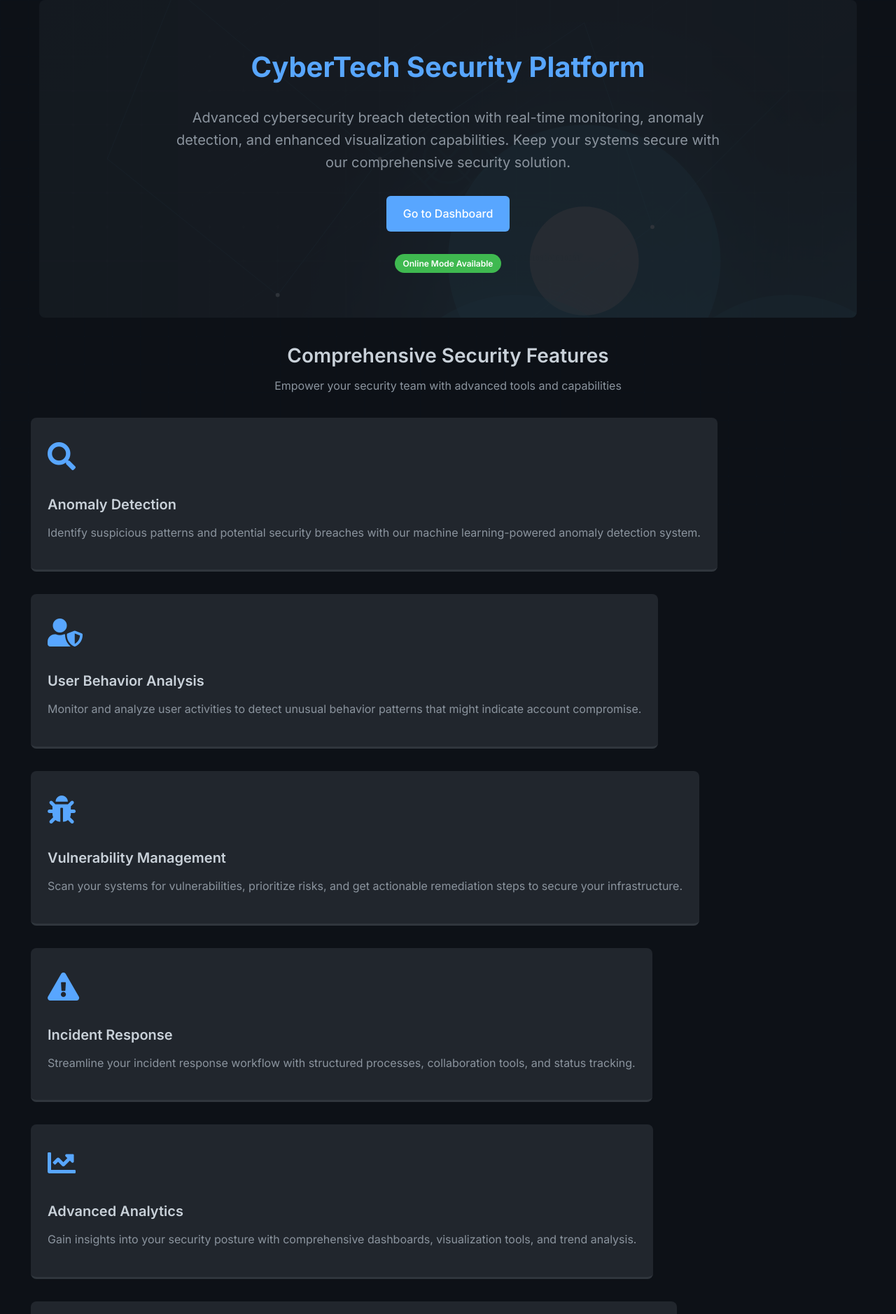
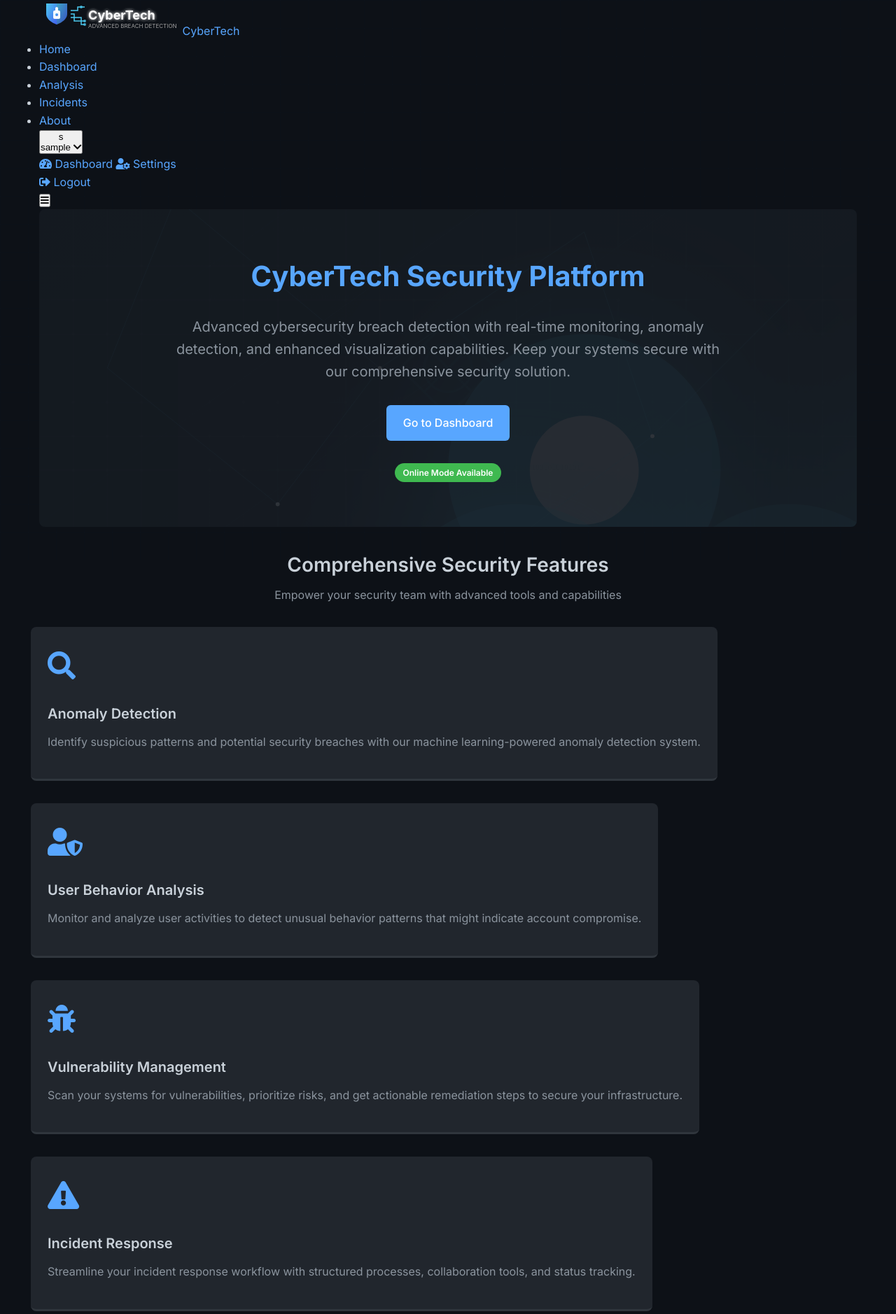
Before and after one commit to shhh6666/CyberShieldIntelligence, a Flask app: template templates/home.html in a window 1280 px wide. Shown: the top 1878 px of the page at 70% size. Run offline with Flask 3, Linux system fonts and the light colour scheme; the template is opened without the code that fills it, so the values that code supplies are empty; a user stored in the database is signed in; tables that the repository leaves empty hold one stand-in row (values such as "Sample post"); one stand-in notice (Sample message) is shown; some libraries are stand-ins or nearby versions.

Commit message:
Add home page with navigation links for easy access to all major sections
Implements a new 'home' route and layout using Flask, adding navigation links to the dashboard and other key sections.

Replit-Commit-Author: Agent
Replit-Commit-Session-Id: f17c579f-63a6-4378-b7ee-a74191fe1767
Replit-Commit-Screenshot-Url: https://storage.googleapis.com/screenshot-production-us-central1/35dbfeac-790f-4bad-9c87-6d98d5b470d2/00e45c5b-e11b-49d2-bb2b-5f0a888522c2.jpg

```diff
--- a/templates/home.html
+++ b/templates/home.html
@@ -1,4 +1,4 @@
-{% extends "layout.html" %}
+{% extends "layout_with_home.html" %}
 
 {% block title %}Home - CyberTech{% endblock %}
 
--- /dev/null
+++ b/templates/layout_with_home.html
@@ -0,0 +1,156 @@
+<!DOCTYPE html>
+<html lang="en">
+<head>
+    <meta charset="UTF-8">
+    <meta name="viewport" content="width=device-width, initial-scale=1.0">
+    <meta http-equiv="X-UA-Compatible" content="ie=edge">
+    <title>{% block title %}CyberTech - Cybersecurity Breach Detection System{% endblock %}</title>
+
+    <!-- Favicon -->
+    <link rel="icon" type="image/svg+xml" href="{{ url_for('static', filename='images/logo.svg') }}">
+
+    <!-- Font -->
+    <link href="https://fonts.googleapis.com/css2?family=Inter:wght@300;400;500;600;700&display=swap" rel="stylesheet">
+
+    <!-- Icons -->
+    <link rel="stylesheet" href="https://cdnjs.cloudflare.com/ajax/libs/font-awesome/5.15.4/css/all.min.css">
+
+    <!-- CSS -->
+    <link rel="stylesheet" href="{{ url_for('static', filename='css/main.css') }}">
+    {% block extra_css %}{% endblock %}
+
+    <!-- Chart.js -->
+    <script src="https://cdn.jsdelivr.net/npm/chart.js@3.7.1/dist/chart.min.js"></script>
+
+    <!-- Add manifest for PWA support -->
+    <link rel="manifest" href="{{ url_for('static', filename='manifest.json') }}">
+
+    <!-- Add meta tags for PWA -->
+    <meta name="theme-color" content="#151920">
+    <meta name="apple-mobile-web-app-capable" content="yes">
+    <meta name="apple-mobile-web-app-status-bar-style" content="black-translucent">
+    <meta name="apple-mobile-web-app-title" content="CyberTech">
+
+    <!-- Offline caching -->
+    <link rel="preload" href="{{ url_for('static', filename='css/main.css') }}" as="style">
+    <link rel="preload" href="{{ url_for('static', filename='js/main.js') }}" as="script">
+</head>
+<body>
+    <div class="background-pattern"></div>
+
+    <!-- Header Navigation -->
+    <header class="main-header">
+        <div class="container">
+            <div class="header-content">
+                <div class="logo">
+                    <a href="{{ url_for('home.index') }}">
+                        <img src="{{ url_for('static', filename='images/logo.svg') }}" alt="CyberTech Logo">
+                        <span>CyberTech</span>
+                    </a>
+                </div>
+
+                <nav class="main-nav">
+                    <ul class="nav-list">
+                        <li class="nav-item">
+                            <a href="{{ url_for('home.index') }}" class="nav-link {% if request.endpoint == 'home.index' %}active{% endif %}">Home</a>
+                        </li>
+                        {% if current_user.is_authenticated %}
+                        <li class="nav-item">
+                            <a href="{{ url_for('dashboard.home') }}" class="nav-link {% if 'dashboard' in request.endpoint %}active{% endif %}">Dashboard</a>
+                        </li>
+                        <li class="nav-item">
+                            <a href="{{ url_for('analysis.anomaly_detection') }}" class="nav-link {% if 'analysis' in request.endpoint %}active{% endif %}">Analysis</a>
+                        </li>
+                        <li class="nav-item">
+                            <a href="{{ url_for('incident_response.manage_incidents') }}" class="nav-link {% if 'incident_response' in request.endpoint %}active{% endif %}">Incidents</a>
+                        </li>
+                        {% endif %}
+                        <li class="nav-item">
+                            <a href="#" class="nav-link">About</a>
+                        </li>
+                    </ul>
+                </nav>
+
+                <div class="header-actions">
+                    {% if current_user.is_authenticated %}
+                        <div class="user-dropdown">
+                            <button class="dropdown-toggle">
+                                <div class="user-avatar">{{ current_user.username[0] }}</div>
+                                <span class="username">{{ current_user.username }}</span>
+                                <i class="fas fa-chevron-down"></i>
+                            </button>
+                            <div class="dropdown-menu">
+                                <a href="{{ url_for('dashboard.home') }}" class="dropdown-item">
+                                    <i class="fas fa-tachometer-alt"></i> Dashboard
+                                </a>
+                                <a href="#" class="dropdown-item">
+                                    <i class="fas fa-user-cog"></i> Settings
+                                </a>
+                                <div class="dropdown-divider"></div>
+                                <a href="{{ url_for('auth.logout') }}" class="dropdown-item text-danger">
+                                    <i class="fas fa-sign-out-alt"></i> Logout
+                                </a>
+                            </div>
+                        </div>
+                    {% else %}
+                        <a href="{{ url_for('auth.login') }}" class="btn btn-outline-primary">Sign In</a>
+                        <a href="{{ url_for('auth.register') }}" class="btn btn-primary">Register</a>
+                    {% endif %}
+                </div>
+
+                <button class="mobile-menu-toggle">
+                    <i class="fas fa-bars"></i>
+                </button>
+            </div>
+        </div>
+    </header>
+
+    {% block content %}
+    <!-- Main content will go here -->
+    {% endblock %}
+
+    <!-- Footer -->
+    {% if not hide_footer %}
+    <footer class="footer">
+        <div class="footer-content">
+            <div class="footer-links">
+                <a href="{{ url_for('home.index') }}">Home</a>
+                <a href="#">About</a>
+                <a href="#">Documentation</a>
+                <a href="#">Support</a>
+            </div>
+            <div class="footer-copyright">
+                &copy; {{ now.year }} Simbarashe Chimbera. All rights reserved. | CyberTech&trade; Breach Detection System
+            </div>
+        </div>
+    </footer>
+    {% endif %}
+
+    <!-- JavaScript -->
+    <script src="https://code.jquery.com/jquery-3.6.0.min.js"></script>
+    <script src="{{ url_for('static', filename='js/app-cache.js') }}"></script>
+    <script src="{{ url_for('static', filename='js/main.js') }}"></script>
+    <script src="{{ url_for('static', filename='js/charts.js') }}"></script>
+    <script src="{{ url_for('static', filename='js/offline.js') }}"></script>
+    {% block extra_js %}{% endblock %}
+
+    <!-- Flash Messages -->
+    {% with messages = get_flashed_messages(with_categories=true) %}
+        {% if messages %}
+            <div class="flash-messages">
+                {% for category, message in messages %}
+                    <div class="alert alert-{{ category }} flash-message">
+                        {{ message }}
+                        <button type="button" class="alert-close">&times;</button>
+                    </div>
+                {% endfor %}
+            </div>
+        {% endif %}
+    {% endwith %}
+
+    <!-- Offline status indicator -->
+    <div id="offline-status" class="offline-status" style="display: none;">
+        <i class="fas fa-wifi-slash"></i> You are currently offline
+    </div>
+</body>
+</html>
```
Also changed, not shown: routes/home.py (+4 -4 lines), templates/dashboard/home.html (+7 -0 lines).
